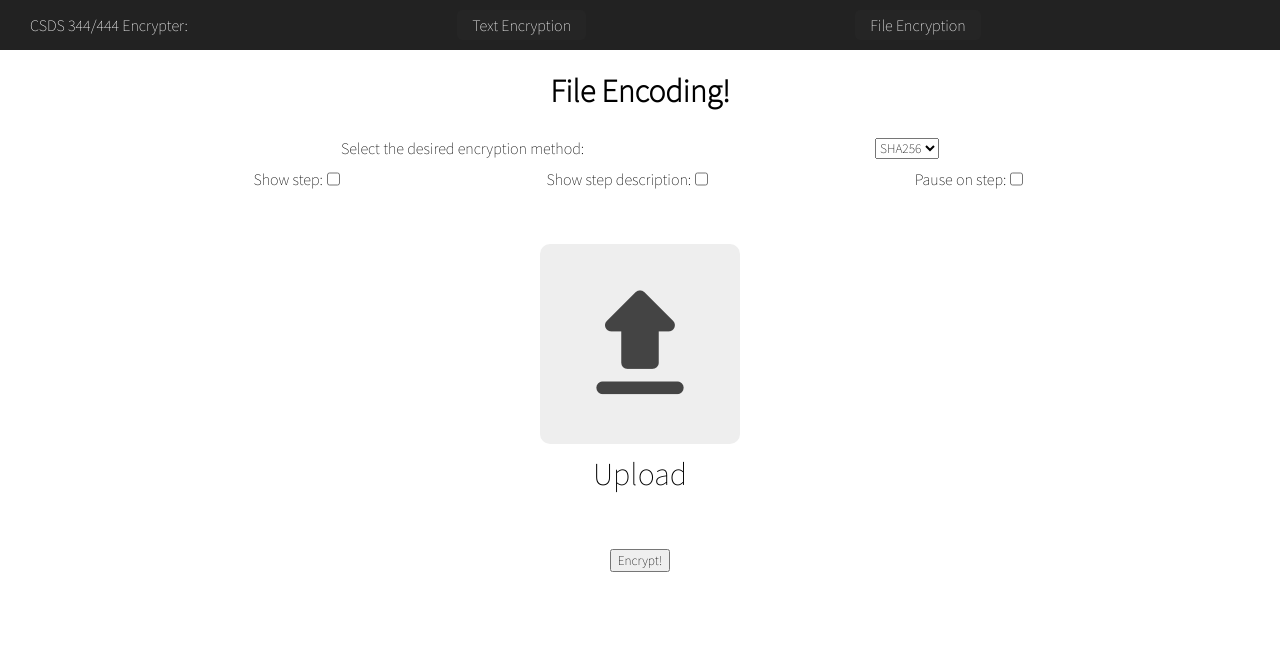
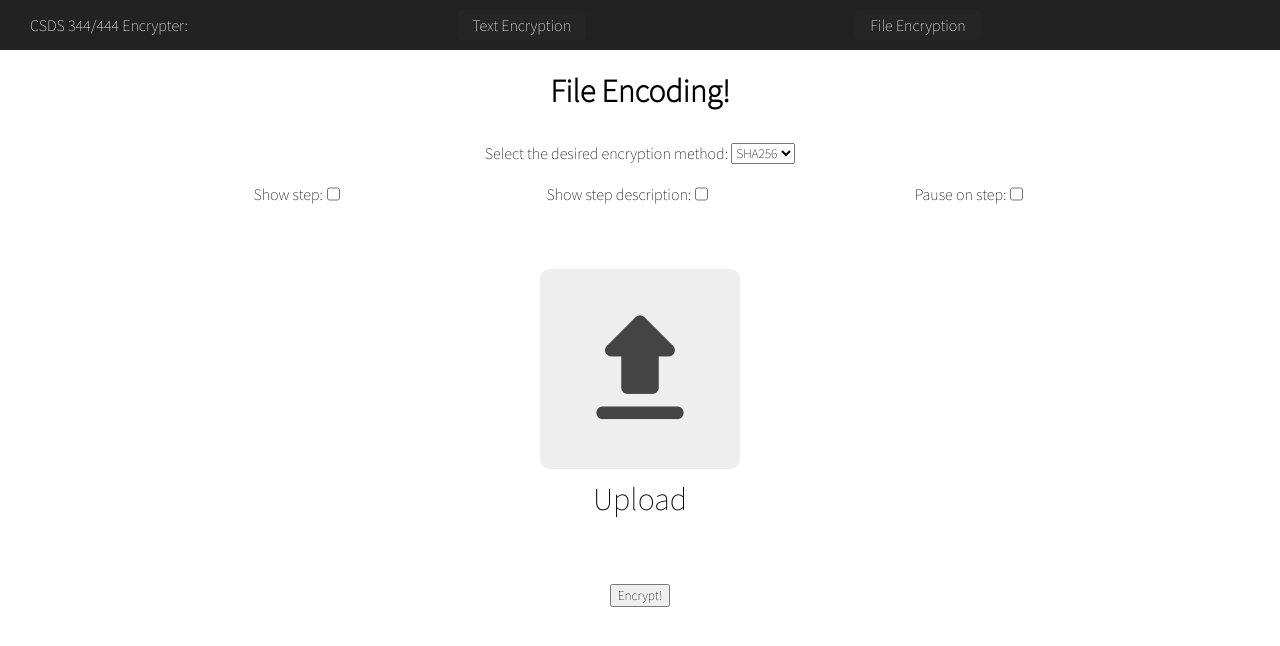
Before and after one commit to kxz167/csds444-final-project, a Django app: page /file in a window 1280 px wide. Shown: the top 646 px of the page. Run offline with Django 3.2, Linux system fonts and the light colour scheme.

Commit message:
Basic input defined on ui

```diff
--- a/ui/cryptography/static/cryptography/style.css
+++ b/ui/cryptography/static/cryptography/style.css
@@ -9,11 +9,19 @@ form{
     flex-direction: column;
 }
 
+label{
+    text-align: center;
+}
+
 form > * {
     flex-grow: 1;
     display: flex;
+    justify-content: center;
+    margin: 10px 0px;
+}
+
+.flex-distribute{
     justify-content: space-evenly;
-    margin: 5px 0px;
 }
 
 .form-check{
--- a/ui/cryptography/templates/cryptography/file.html
+++ b/ui/cryptography/templates/cryptography/file.html
@@ -12,7 +12,7 @@
             <h1>File Encoding!</h1>
             <form method="post">
                 <div>
-                    <label for="algo">Select the desired encryption method:</label>
+                    <label for="algo">Select the desired encryption method:&nbsp;</label>
                     <select id="algo" name="algo">
                         <option value="sha256">SHA256</option>
                         <option value="sha512">SHA512</option>
@@ -20,7 +20,7 @@
                         <option value="ERC">ERC</option>
                     </select>
                 </div>
-                <div>
+                <div class="flex-distribute">
                     <div class="form-check">
                         <label for="id_show_step">Show step:</label>
                         <input type="checkbox" name="show_step" required="" id="id_show_step">
--- a/ui/cryptography/templates/cryptography/text.html
+++ b/ui/cryptography/templates/cryptography/text.html
@@ -15,7 +15,7 @@
             </form> -->
             <form method="post">
                 <div>
-                    <label for="algo">Select the desired encryption method:</label>
+                    <label for="algo">Select the desired encryption method:&nbsp;</label>
                     <select id="algo" name="algo">
                         <option value="sha256">SHA256</option>
                         <option value="sha512">SHA512</option>
@@ -23,7 +23,7 @@
                         <option value="ERC">ERC</option>
                     </select>
                 </div>
-                <div>
+                <div class="flex-distribute">
                     <div class="form-check">
                         <label for="id_show_step">Show step:</label>
                         <input type="checkbox" name="show_step" required="" id="id_show_step">
```
